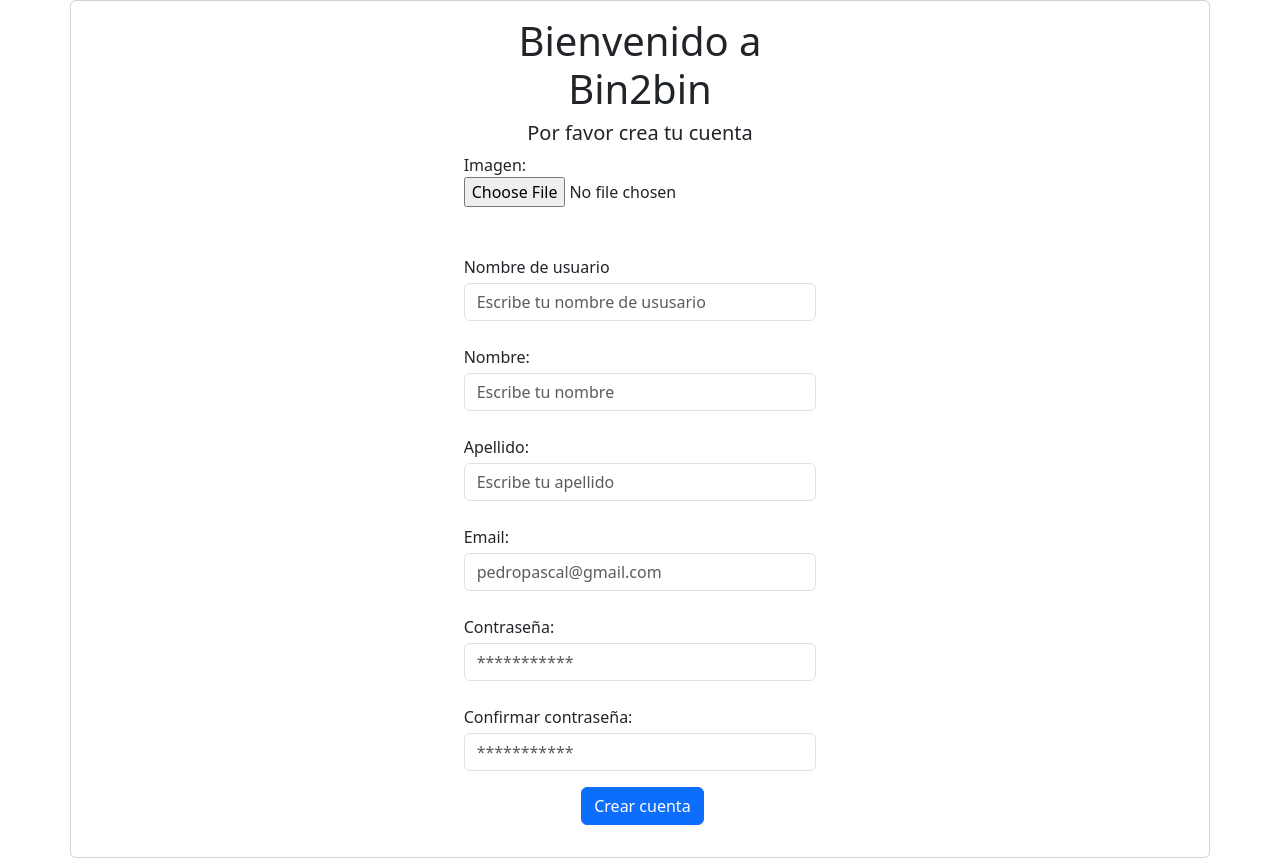
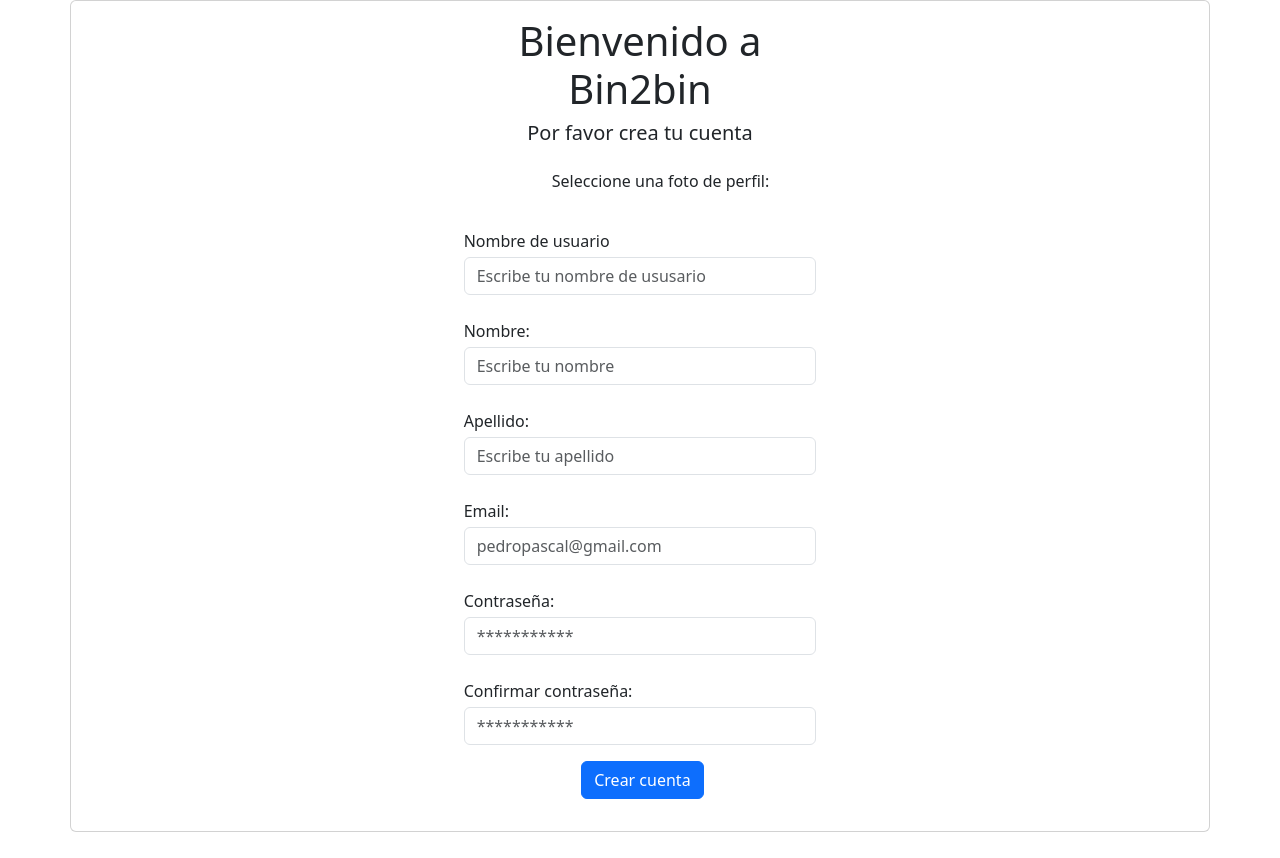
Before and after one commit to Juanan21/project-Bin2Bin, a Django app: page /signup/ in a window 1280 px wide. After the commit the page ends 832 px from the top, so only its background shows below. Run offline with Django 5.2, Linux system fonts and the light colour scheme.

Commit message:
cosas del signup

```diff
--- a/user/templates/signup.html
+++ b/user/templates/signup.html
@@ -21,10 +21,15 @@
 
                 <form action="/signup/" method="POST" enctype="multipart/form-data" class="needs-validation" novalidate>
                     {% csrf_token %}
-                    {{form1}}
                     <div class="form-row">
+
+                        <div class="mb-3">
+                            <label for="formFile" class="form-label offset-md-3 my-3 ">Seleccione una foto de perfil:</label>
+                            <input class="form-control" type="file" accept="image/*" id="formFile" name="imagen" style="display: none">
+                        </div>
+
                         <div class="position-relative">
-                            <label for="username" class="mt-5">Nombre de usuario</label>
+                            <label for="username" class="mt-1">Nombre de usuario</label>
                             <input type="text" class="form-control mt-1" name="username" id="username"
                                 placeholder="Escribe tu nombre de ususario" required>
                             <div class="valid-tooltip">
```
Also changed, not shown: db.sqlite3, media/imagenes/logoBin2Bin_UPOmnDq.png (added).
